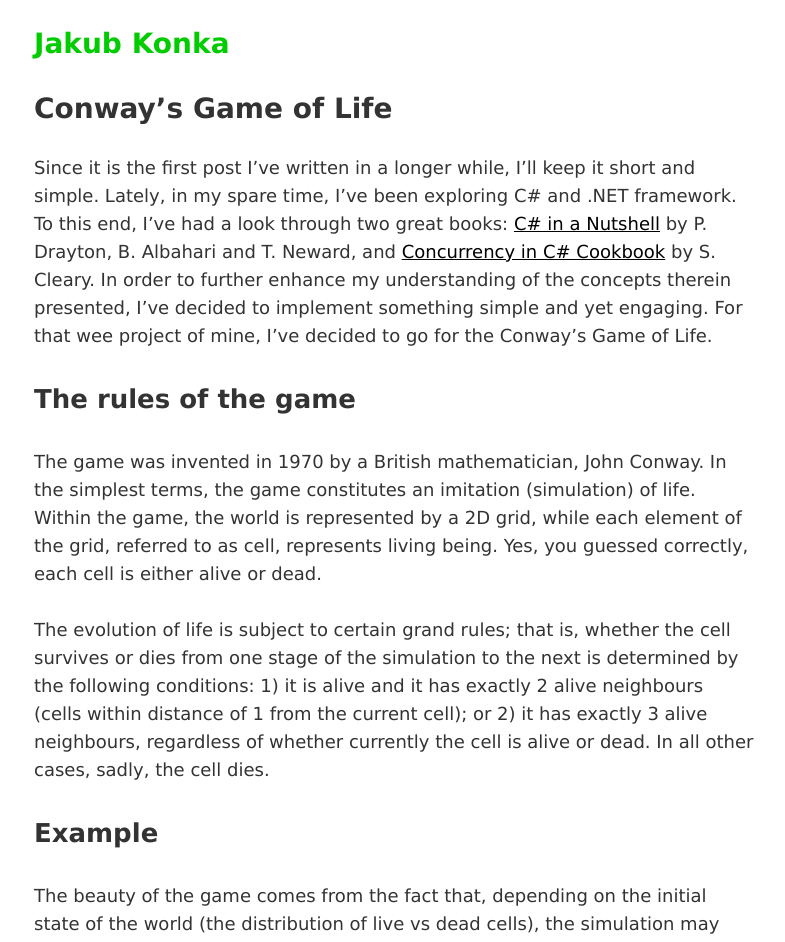
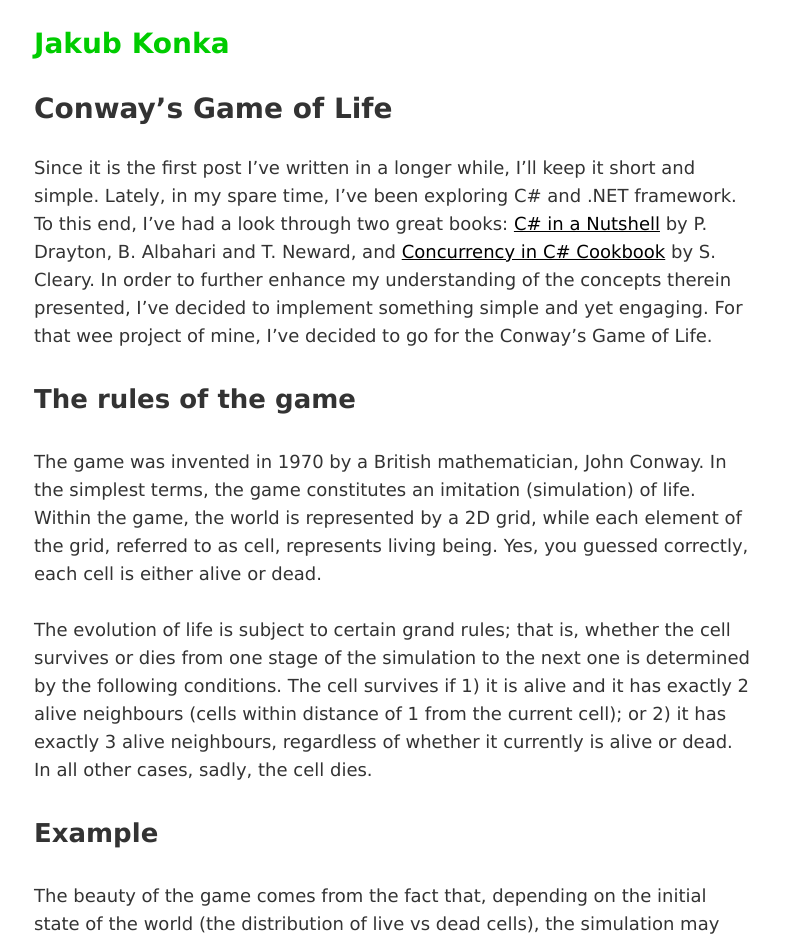
Before and after one commit to kubkon/kubkon.github.com, a Jekyll site: the page built from _posts/2015-03-15-game-of-life.md, in a window 1280 px wide. Shown: the top 942 px of the page, without its empty margins (246-1031 px from the left). Built offline with Jekyll 4.4.1, drawn with Linux system fonts in a browser that asks for light colours.

Commit message:
Fix some grammar errors in the latest post.

```diff
--- a/_posts/2015-03-15-game-of-life.md
+++ b/_posts/2015-03-15-game-of-life.md
@@ -10,7 +10,7 @@ Since it is the first post I've written in a longer while, I'll keep it short an
 ## The rules of the game
 The game was invented in 1970 by a British mathematician, John Conway. In the simplest terms, the game constitutes an imitation (simulation) of life. Within the game, the world is represented by a 2D grid, while each element of the grid, referred to as cell, represents living being. Yes, you guessed correctly, each cell is either alive or dead.
 
-The evolution of life is subject to certain grand rules; that is, whether the cell survives or dies from one stage of the simulation to the next is determined by the following conditions: 1) it is alive and it has exactly 2 alive neighbours (cells within distance of 1 from the current cell); or 2) it has exactly 3 alive neighbours, regardless of whether currently the cell is alive or dead. In all other cases, sadly, the cell dies.
+The evolution of life is subject to certain grand rules; that is, whether the cell survives or dies from one stage of the simulation to the next one is determined by the following conditions. The cell survives if 1) it is alive and it has exactly 2 alive neighbours (cells within distance of 1 from the current cell); or 2) it has exactly 3 alive neighbours, regardless of whether it currently is alive or dead. In all other cases, sadly, the cell dies.
 
 ## Example
 The beauty of the game comes from the fact that, depending on the initial state of the world (the distribution of live vs dead cells), the simulation may lead to a totally different (and sometimes very surprising) end state.
```
